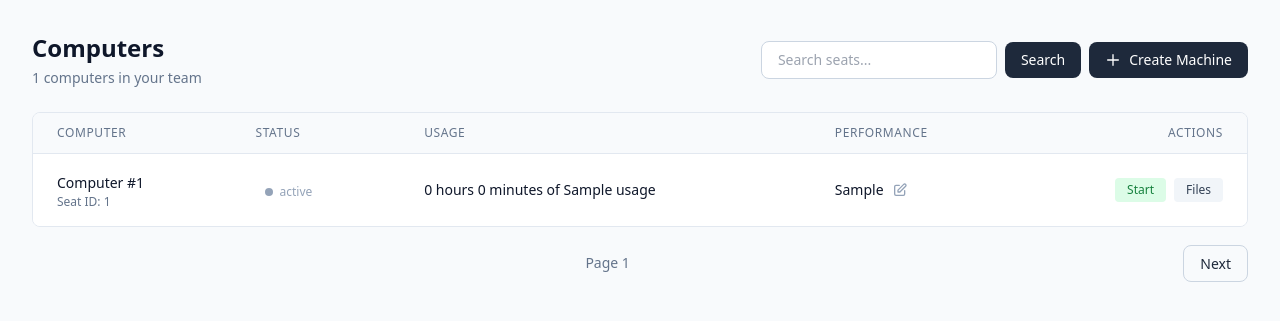
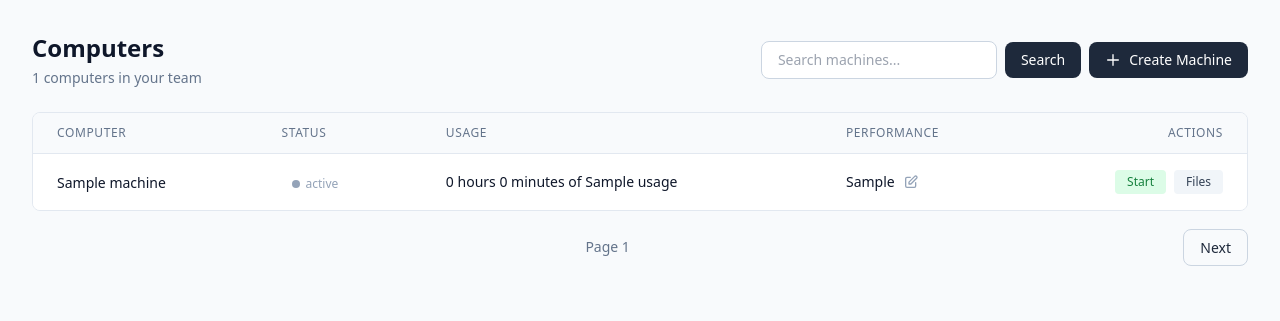
Before and after one commit to vagonhq/vagon-management-example, a Flask app: template templates/index.html in a window 1280 px wide. Shown: the part 65-386 px from the top of the page. Run offline with Flask 3, Linux system fonts and the light colour scheme; the template is opened without the code that fills it: most values are stand-ins (such as "Sample title", 1, 10 or a date in 2020); some libraries are stand-ins or nearby versions.

Commit message:
machine refactor

```diff
--- a/app.py
+++ b/app.py
@@ -2,14 +2,14 @@
 Vagon Organization Management API - Example Flask Application
 
 This Flask application demonstrates how to use the Vagon Organization
-Management External API. It provides a web interface for managing seats,
-machines, and files.
+Management External API. It provides a web interface for managing machines
+and files.
 
 Features:
-    - List and view seats with associated machines
+    - List and view machines
     - Start/Stop machines
     - Create temporary machine access links
-    - Browse and upload files (organization and seat-specific)
+    - Browse and upload files (organization and machine-specific)
 
 Usage:
     1. Copy .env.example to .env and fill in your API credentials
@@ -359,23 +359,23 @@ def format_usage_with_machine_type_filter(minutes, machine_type_name=None):
 @handle_api_errors
 def index():
     """
-    Home page - Display list of all seats.
+    Home page - Display list of all machines.
 
-    This demonstrates the list_seats() API method.
+    This demonstrates the list_machines() API method.
     API returns JSON:API format which we flatten for easier template usage.
     """
     page = request.args.get('page', 1, type=int)
     per_page = request.args.get('per_page', 20, type=int)
     query = request.args.get('q', None)
 
-    result = api_client.list_seats(page=page, per_page=per_page, query=query)
+    result = api_client.list_machines(page=page, per_page=per_page, query=query)
 
     # Flatten JSON:API format for template
-    seats = flatten_jsonapi_list(result.get('seats', []))
+    machines = flatten_jsonapi_list(result.get('machines', []))
 
     return render_template(
         'index.html',
-        seats=seats,
+        machines=machines,
         count=result.get('count', 0),
         page=page,
         next_page=result.get('next_page'),
@@ -384,33 +384,37 @@ def index():
     )
 
 
-@app.route('/seats/<int:seat_id>')
+@app.route('/machines/<int:machine_id>')
 @handle_api_errors
-def seat_detail(seat_id):
+def machine_detail(machine_id):
     """
-    Seat detail page - Show seat info and files.
+    Machine detail page - Show machine info and files.
 
-    This demonstrates get_seat() and get_seat_files() API methods.
+    This demonstrates get_machine() and get_machine_files() API methods.
     API returns JSON:API format which we flatten for easier template usage.
     """
-    seat_response = api_client.get_seat(seat_id)
+    machine_response = api_client.get_machine(machine_id)
+    machine = flatten_jsonapi_resource(machine_response)
+
+    if not machine:
+        return render_template('error.html', error="Machine not found"), 404
+
     parent_id = request.args.get('parent_id', 0, type=int)
     page = request.args.get('page', 1, type=int)
 
-    files_result = api_client.get_seat_files(
-        seat_id=seat_id,
+    files_result = api_client.get_machine_files(
+        machine_id=machine_id,
         parent_id=parent_id,
         page=page
     )
 
     # Flatten JSON:API format for template
-    seat = flatten_jsonapi_resource(seat_response)
     files = flatten_jsonapi_list(files_result.get('files', []))
     current = flatten_jsonapi_resource(files_result.get('current'))
 
     return render_template(
-        'seat_detail.html',
-        seat=seat,
+        'machine_detail.html',
+        machine=machine,
         files=files,
         current=current,
         count=files_result.get('count', 0),
@@ -783,7 +787,7 @@ def create_file():
             "name": "New Folder",
             "object_type": "directory",
             "parent_id": 0,
-            "seat_id": 123  // optional
+            "machine_id": 123  // optional
         }
     """
     logger.info(f"[CREATE FILE/DIR] Request received")
@@ -803,7 +807,7 @@ def create_file():
     result = api_client.create_directory(
         name=data['name'],
         parent_id=data.get('parent_id', 0),
-        seat_id=data.get('seat_id')
+        machine_id=data.get('machine_id')
     )
     logger.info(f"[CREATE FILE/DIR] Success: result={result}")
 
@@ -828,7 +832,7 @@ def upload_file():
     Form data:
         - file: The file to upload
         - parent_id: Parent directory ID (default: 0 for root)
-        - seat_id: Seat ID for seat-specific storage (optional)
+        - machine_id: Machine ID for machine-specific storage (optional)
     """
     import requests as http_requests
 
@@ -846,9 +850,9 @@ def upload_file():
 
     # Get form parameters
     parent_id = request.form.get('parent_id', 0, type=int)
-    seat_id = request.form.get('seat_id', type=int)
+    machine_id = request.form.get('machine_id', type=int)
 
-    logger.info(f"[FILE UPLOAD] Starting upload: filename={file.filename}, parent_id={parent_id}, seat_id={seat_id}")
+    logger.info(f"[FILE UPLOAD] Starting upload: filename={file.filename}, parent_id={parent_id}, machine_id={machine_id}")
 
     # Read file content
     file_content = file.read()
@@ -864,7 +868,7 @@ def upload_file():
             parent_id=parent_id,
             content_type=content_type,
             size=file_size,
-            seat_id=seat_id
+            machine_id=machine_id
         )
         logger.info(f"[FILE UPLOAD] Create file result: {create_result}")
     except VagonAPIError as e:
@@ -1031,35 +1035,35 @@ def get_capacity():
 
     This demonstrates the get_capacity() API method.
     """
-    seat_id = request.args.get('seat_id', type=int)
-    logger.info(f"[GET CAPACITY] Requesting capacity, seat_id={seat_id}")
-    result = api_client.get_capacity(seat_id=seat_id)
-    logger.info(f"[GET CAPACITY] Success: seat_id={seat_id}")
+    machine_id = request.args.get('machine_id', type=int)
+    logger.info(f"[GET CAPACITY] Requesting capacity, machine_id={machine_id}")
+    result = api_client.get_capacity(machine_id=machine_id)
+    logger.info(f"[GET CAPACITY] Success: machine_id={machine_id}")
     return jsonify(result)
 
 
 # =============================================================================
-# SEAT FILES API ROUTES
+# MACHINE FILES API ROUTES
 # =============================================================================
 
-@app.route('/api/seats/<int:seat_id>/files')
+@app.route('/api/machines/<int:machine_id>/files')
 @handle_api_errors
-def get_seat_files(seat_id):
+def get_machine_files(machine_id):
     """
-    Get seat files.
+    Get machine files.
 
-    This demonstrates the get_seat_files() API method.
+    This demonstrates the get_machine_files() API method.
     """
     parent_id = request.args.get('parent_id', 0, type=int)
     page = request.args.get('page', 1, type=int)
-    logger.info(f"[GET SEAT FILES] seat_id={seat_id}, parent_id={parent_id}, page={page}")
+    logger.info(f"[GET MACHINE FILES] machine_id={machine_id}, parent_id={parent_id}, page={page}")
 
-    result = api_client.get_seat_files(
-        seat_id=seat_id,
+    result = api_client.get_machine_files(
+        machine_id=machine_id,
         parent_id=parent_id,
         page=page
     )
-    logger.info(f"[GET SEAT FILES] Success: seat_id={seat_id}, count={result.get('count', 0)}")
+    logger.info(f"[GET MACHINE FILES] Success: machine_id={machine_id}, count={result.get('count', 0)}")
 
     return jsonify(result)
 
@@ -1082,13 +1086,13 @@ def list_software():
         return jsonify({'error': e.message}), e.status_code
 
 
-@app.route('/api/seats/create', methods=['POST'])
+@app.route('/api/machines/create', methods=['POST'])
 @handle_api_errors
-def create_seat():
-    """API endpoint to create new seats."""
+def create_machine():
+    """API endpoint to create new machines."""
     try:
         data = request.get_json()
-        seat_plan_id = data.get('seat_plan_id')
+        seat_plan_id = data.get('seat_plan_id') or data.get('seat_plan_id')  # Support both for backward compatibility
         quantity = data.get('quantity', 1)
         software_ids = data.get('software_ids', [])
         base_image_id = data.get('base_image_id')
@@ -1098,7 +1102,7 @@ def create_seat():
 
         permissions = data.get('permissions')
 
-        result = api_client.create_seat(
+        result = api_client.create_machine(
             seat_plan_id=seat_plan_id,
             quantity=quantity,
             software_ids=software_ids if software_ids else None,
@@ -1107,11 +1111,11 @@ def create_seat():
         )
         return jsonify(result)
     except VagonAPIError as e:
-        logger.error(f"Error creating seat: {e.message}")
+        logger.error(f"Error creating machine: {e.message}")
         return jsonify({'error': e.message}), e.status_code
 
 
-@app.route('/api/seats/permission-fields')
+@app.route('/api/machines/permission-fields')
 @handle_api_errors
 def get_permission_fields():
     """API endpoint to get permission fields."""
@@ -1123,24 +1127,24 @@ def get_permission_fields():
         return jsonify({'error': e.message}), e.status_code
 
 
-@app.route('/api/seats/<int:seat_id>/available-machine-types')
+@app.route('/api/machines/<int:machine_id>/available-machine-types')
 @handle_api_errors
-def get_seat_available_machine_types(seat_id):
+def get_machine_available_machine_types(machine_id):
     """
-    Get available machine types for a seat.
+    Get available machine types for a machine.
 
-    This demonstrates the get_seat_available_machine_types() API method.
+    This demonstrates the get_machine_available_machine_types() API method.
     """
-    logger.info(f"[GET AVAILABLE MACHINE TYPES] seat_id={seat_id}")
+    logger.info(f"[GET AVAILABLE MACHINE TYPES] machine_id={machine_id}")
     try:
-        machine_types = api_client.get_seat_available_machine_types(seat_id)
-        logger.info(f"[GET AVAILABLE MACHINE TYPES] Success: seat_id={seat_id}, count={len(machine_types)}")
+        machine_types = api_client.get_machine_available_machine_types(machine_id)
+        logger.info(f"[GET AVAILABLE MACHINE TYPES] Success: machine_id={machine_id}, count={len(machine_types)}")
         return jsonify({'machine_types': machine_types})
     except VagonAPIError as e:
-        logger.error(f"[GET AVAILABLE MACHINE TYPES] Error: seat_id={seat_id}, client_code={e.client_code}, status={e.status_code}, message={e.message}")
+        logger.error(f"[GET AVAILABLE MACHINE TYPES] Error: machine_id={machine_id}, client_code={e.client_code}, status={e.status_code}, message={e.message}")
         raise
     except Exception as e:
-        logger.error(f"[GET AVAILABLE MACHINE TYPES] Unexpected error: seat_id={seat_id}, error={str(e)}")
+        logger.error(f"[GET AVAILABLE MACHINE TYPES] Unexpected error: machine_id={machine_id}, error={str(e)}")
         raise
 
 
--- a/templates/index.html
+++ b/templates/index.html
@@ -1,6 +1,6 @@
 {% extends "base.html" %}
 
-{% block title %}Seats - Vagon API Example{% endblock %}
+{% block title %}Machines - Vagon API Example{% endblock %}
 
 {% block content %}
 <div class="space-y-6">
@@ -17,7 +17,7 @@
                 <input type="text"
                        name="q"
                        value="{{ query or '' }}"
-                       placeholder="Search seats..."
+                       placeholder="Search machines..."
                        class="px-4 py-2 border border-vagon-300 rounded-lg text-sm focus:outline-none focus:ring-2 focus:ring-vagon-500">
                 <button type="submit" class="px-4 py-2 bg-vagon-800 text-white rounded-lg text-sm hover:bg-vagon-700">
                     Search
@@ -34,7 +34,7 @@
         </div>
     </div>
 
-    <!-- Seats Table -->
+    <!-- Machines Table -->
     <div class="bg-white rounded-lg border border-vagon-200 overflow-hidden">
         <table class="min-w-full divide-y divide-vagon-200">
             <thead class="bg-vagon-50">
@@ -47,34 +47,28 @@
                 </tr>
             </thead>
             <tbody class="bg-white divide-y divide-vagon-200">
-                {% for seat in seats %}
+                {% for machine in machines %}
                 <tr class="hover:bg-vagon-50">
                     <td class="px-6 py-4 whitespace-nowrap">
-                        <a href="{{ url_for('seat_detail', seat_id=seat.id) }}" class="text-sm font-medium text-vagon-900 hover:text-vagon-600">
-                            Computer #{{ seat.machine.id }}
+                        <a href="{{ url_for('machine_detail', machine_id=machine.id) }}" class="text-sm font-medium text-vagon-900 hover:text-vagon-600">
+                            {{ machine.name or 'Machine #' ~ machine.id }}
                         </a>
-                        <p class="text-xs text-vagon-500">Seat ID: {{ seat.id }}</p>
                     </td>
                     <td class="px-6 py-4 whitespace-nowrap">
-                        {% if seat.machine %}
-                            <span class="inline-flex items-center px-2.5 py-0.5 rounded-full text-xs font-medium status-{{ seat.machine.status }}">
+                        <span class="inline-flex items-center px-2.5 py-0.5 rounded-full text-xs font-medium status-{{ machine.status }}">
                             <span class="w-2 h-2 mr-1.5 rounded-full bg-current"></span>
-                                {{ seat.machine.friendly_status or seat.machine.status }}
+                            {{ machine.friendly_status or machine.status }}
                         </span>
-                        {% else %}
-                            <span class="text-vagon-400 text-sm">-</span>
-                        {% endif %}
                     </td>
                     <td class="px-6 py-4 whitespace-nowrap">
                         <p class="text-sm text-vagon-900">
-                            {{ (seat.remaining_usage or 0) | format_usage_with_machine_type(seat.machine.machine_type if seat.machine and seat.machine.machine_type else None) }}
+                            {{ (machine.remaining_usage or 0) | format_usage_with_machine_type(machine.machine_type if machine.machine_type else None) }}
                         </p>
                     </td>
                     <td class="px-6 py-4 whitespace-nowrap">
-                        {% if seat.machine %}
                         <div class="flex items-center space-x-2">
-                                <span class="text-sm text-vagon-900">{{ seat.machine.machine_type or 'No machine type' }}</span>
-                                <button onclick="openPerformanceModal({{ seat.id }}, {{ seat.machine.id }}, '{{ seat.machine.machine_type if seat.machine.machine_type else '' }}', '{{ seat.machine.status if seat.machine else '' }}')"
+                            <span class="text-sm text-vagon-900">{{ machine.machine_type or 'No machine type' }}</span>
+                            <button onclick="openPerformanceModal({{ machine.id }}, '{{ machine.machine_type if machine.machine_type else '' }}', '{{ machine.status }}')"
                                     class="text-vagon-400 hover:text-vagon-600 cursor-pointer"
                                     title="Edit machine type">
                                 <svg class="w-4 h-4" fill="none" stroke="currentColor" viewBox="0 0 24 24">
@@ -82,42 +76,37 @@
                                 </svg>
                             </button>
                         </div>
-                        {% else %}
-                            <span class="text-sm text-vagon-400">-</span>
-                        {% endif %}
                     </td>
                     <td class="px-6 py-4 whitespace-nowrap text-right">
-                        {% if seat.machine %}
                         <div class="flex items-center justify-end space-x-2">
-                                {% if seat.machine.status == 'stopped' %}
-                                    <button onclick="startMachine({{ seat.machine.id }})"
+                            {% if machine.status == 'stopped' %}
+                                <button onclick="startMachine({{ machine.id }})"
                                         class="px-3 py-1 text-xs bg-green-100 text-green-700 rounded hover:bg-green-200">
                                     Start
                                 </button>
-                                {% elif seat.machine.status == 'running' %}
-                                    <button onclick="stopMachine({{ seat.machine.id }})"
+                            {% elif machine.status == 'running' %}
+                                <button onclick="stopMachine({{ machine.id }})"
                                         class="px-3 py-1 text-xs bg-red-100 text-red-700 rounded hover:bg-red-200">
                                     Stop
                                 </button>
-                                    <button onclick="createAccess({{ seat.machine.id }})"
+                                <button onclick="createAccess({{ machine.id }})"
                                         class="px-3 py-1 text-xs bg-blue-100 text-blue-700 rounded hover:bg-blue-200">
                                     Access
                                 </button>
                             {% else %}
-                                    <span class="text-xs text-vagon-400">{{ seat.machine.friendly_status or seat.machine.status }}...</span>
+                                <span class="text-xs text-vagon-400">{{ machine.friendly_status or machine.status }}...</span>
                             {% endif %}
-                                <a href="{{ url_for('seat_detail', seat_id=seat.id) }}"
+                            <a href="{{ url_for('machine_detail', machine_id=machine.id) }}"
                                class="px-3 py-1 text-xs bg-vagon-100 text-vagon-700 rounded hover:bg-vagon-200">
                                 Files
                             </a>
                         </div>
-                        {% endif %}
                     </td>
                 </tr>
                 {% else %}
                 <tr>
                     <td colspan="5" class="px-6 py-12 text-center text-vagon-500">
-                        No seats found
+                        No machines found
                     </td>
                 </tr>
                 {% endfor %}
@@ -468,7 +457,7 @@
         try {
             permissionsList.innerHTML = '<p class="text-sm text-vagon-400">Loading permissions...</p>';
 
-            const response = await fetch('/api/seats/permission-fields');
+            const response = await fetch('/api/machines/permission-fields');
             if (!response.ok) {
                 throw new Error('Failed to load permission fields');
             }
@@ -568,7 +557,7 @@
                 payload.permissions = permissions;
             }
 
-            const response = await fetch('/api/seats/create', {
+            const response = await fetch('/api/machines/create', {
                 method: 'POST',
                 headers: {
                     'Content-Type': 'application/json'
@@ -610,12 +599,10 @@
     }
 
     // Performance modal state
-    let currentPerformanceSeatId = null;
     let currentPerformanceMachineId = null;
 
     // Open performance modal
-    async function openPerformanceModal(seatId, machineId, currentMachineType, machineStatus) {
-        currentPerformanceSeatId = seatId;
+    async function openPerformanceModal(machineId, currentMachineType, machineStatus) {
         currentPerformanceMachineId = machineId;
 
         const modal = document.getElementById('performanceModal');
@@ -655,7 +642,7 @@
         select.innerHTML = '<option value="" disabled>Loading...</option>';
 
         try {
-            const result = await apiCall(`/api/seats/${seatId}/available-machine-types`);
+            const result = await apiCall(`/api/machines/${machineId}/available-machine-types`);
             const machineTypes = result.machine_types || [];
 
             select.innerHTML = '';
@@ -703,7 +690,6 @@
         const modal = document.getElementById('performanceModal');
         modal.classList.add('hidden');
         modal.classList.remove('flex');
-        currentPerformanceSeatId = null;
         currentPerformanceMachineId = null;
     }
 
```
Also changed, not shown: templates/machine_detail.html (renamed from templates/seat_detail.html, +37 -41 lines), vagon_api.py (+153 -86 lines), README.md. Lines whose indentation alone changed are shown as unchanged.
